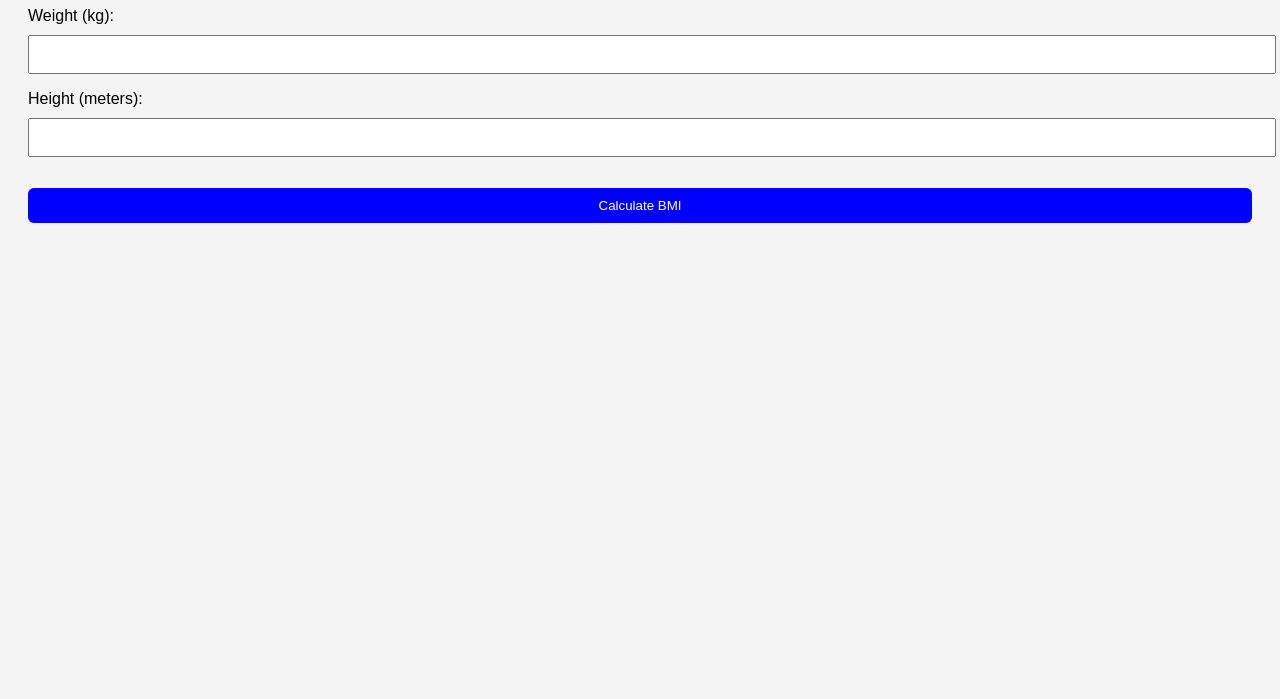
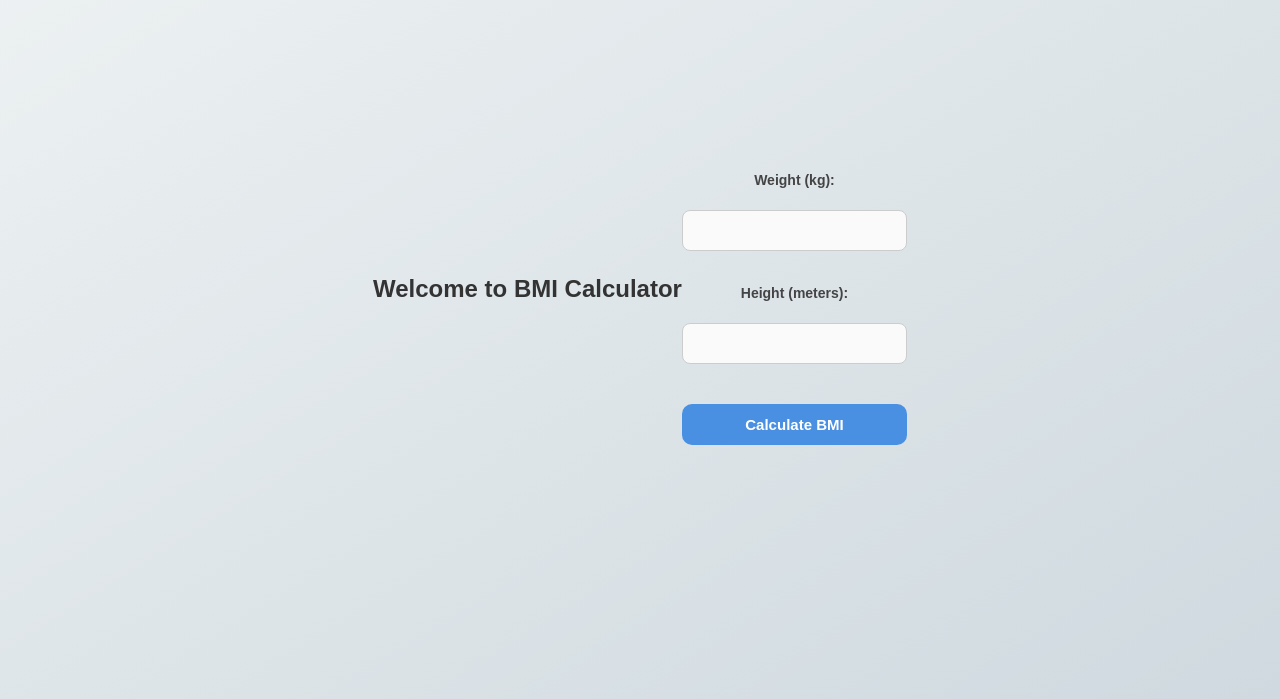
Before and after one commit to Altusha4/bmi_calculator, a website: page views/index.html in a window 1280 px wide. Shown: the part 101-800 px from the top of the page. Drawn offline with Linux system fonts and the light colour scheme.

Commit message:
Redesigned UI: improved layout, centered container, fixed spacing and updated modern styling

```diff
--- a/public/style.css
+++ b/public/style.css
@@ -1,34 +1,107 @@
+* {
+    box-sizing: border-box;
+}
+
 body {
+    margin: 0;
     font-family: Arial, sans-serif;
-    background: #f4f4f4;
+    background: linear-gradient(to bottom right, #eef2f3, #cfd9df);
+    min-height: 100vh;
+    display: flex;
+    justify-content: center;
+    align-items: center;
     padding: 20px;
 }
 
 .container {
-    width: 300px;
-    margin: auto;
-    background: white;
-    padding: 20px;
-    border-radius: 8px;
+    width: 100%;
+    max-width: 420px;
+    background: #fff;
+    padding: 24px 28px 28px;
+    border-radius: 16px;
+    box-shadow: 0 10px 25px rgba(0, 0, 0, 0.12);
+}
+
+h1 {
+    margin: 0 0 20px 0;
+    text-align: center;
+    color: #333;
+    font-size: 24px;
+}
+
+form {
+    display: flex;
+    flex-direction: column;
+    gap: 14px;
+    margin-top: 8px;
+}
+
+label {
+    font-size: 14px;
+    color: #444;
+    font-weight: 600;
+    display: block;
+    margin-bottom: 4px;
 }
 
 input {
     width: 100%;
-    padding: 10px;
-    margin-top: 10px;
+    padding: 11px 12px;
+    border-radius: 8px;
+    border: 1px solid #ccc;
+    font-size: 15px;
+    outline: none;
+    transition: 0.2s;
+    background: #fafafa;
 }
 
-button {
+input:focus {
+    border-color: #4a90e2;
+    background: #ffffff;
+    box-shadow: 0 0 5px rgba(74, 144, 226, 0.3);
+}
+
+button,
+.btn {
+    display: block;
     width: 100%;
-    padding: 10px;
-    margin-top: 15px;
-    background: blue;
-    color: white;
+    margin-top: 16px;
+    padding: 12px;
+    border-radius: 10px;
     border: none;
-    border-radius: 6px;
+    background: #4a90e2;
+    color: #fff;
+    font-weight: 600;
+    font-size: 15px;
+    text-align: center;
+    text-decoration: none;
+    cursor: pointer;
+    transition: background 0.2s, transform 0.1s;
 }
+
+button:hover,
+.btn:hover {
+    background: #357abd;
+}
+
+button:active,
+.btn:active {
+    transform: translateY(1px);
+}
+
+p {
+    margin: 10px 0;
+    font-size: 16px;
+    color: #444;
+    text-align: center;
+}
+
+.result-box {
+    margin-bottom: 16px;
+}
+
 .underweight {
-    color: blue;
+    color: mediumblue;
     font-weight: bold;
 }
 
```
